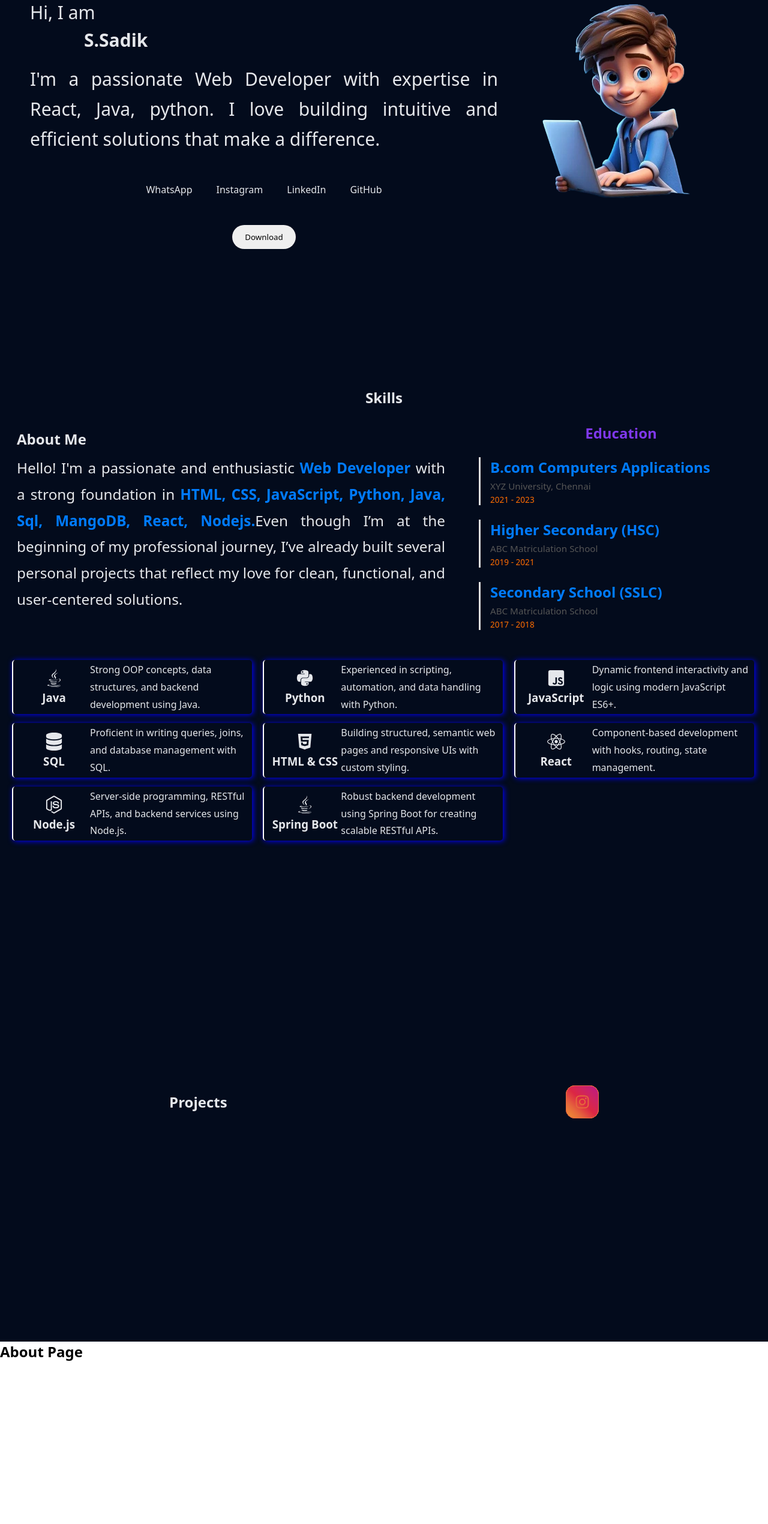
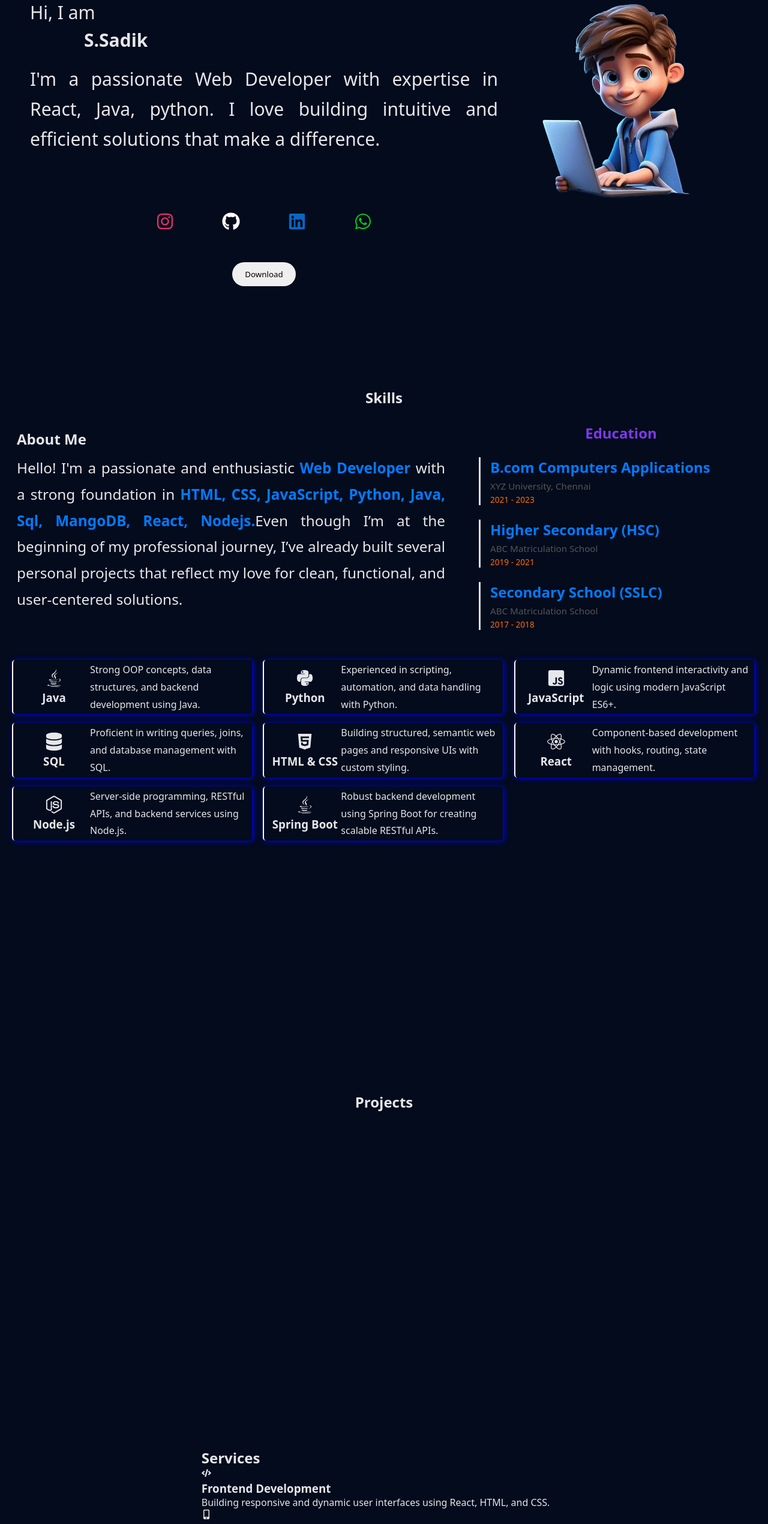
Before and after one commit to Sadik1433/SadikPortfolio, a React (Vite) app: page / in a window 1280 px wide. Shown: the part 234-2774 px from the top of the page at 60% size. Before the commit the page ends 2503 px from the top, so only its background shows below. Built offline with nearby package versions, Linux system fonts and the light colour scheme.

Commit message:
icons updated

```diff
--- a/src/App.jsx
+++ b/src/App.jsx
@@ -7,6 +7,7 @@ import Hero from "./Component/Hero";
 import Skills from "./Component/Skills";
 import About from "./Component/About";
 import Project from "./Component/Project";
+import Service from "./Component/Service";
 
 const App = () => {
 
@@ -20,6 +21,7 @@ const App = () => {
       <Hero />
       <Skills />
       <Project />
+      <Service />
       <About />
     </div>
   );
--- a/src/Component/CssFile/hero.css
+++ b/src/Component/CssFile/hero.css
@@ -28,9 +28,10 @@
     font-family: sans-serif;
 }
 .icons-container{
+    min-height: 120px;
     display: flex;
-    align-self: center;
-    gap: 40px;
+    align-items: flex-end;
+    gap: 80px;
     padding: 10px 20px ;
 }
 .text-content-container{
--- a/src/Component/CssFile/icons.css
+++ b/src/Component/CssFile/icons.css
@@ -1,4 +1,3 @@
-
 .tooltip-container {
   position: relative;
   cursor: pointer;
@@ -158,7 +157,7 @@
   color: #ccc;
   padding-top: 5px;
 }
-/*
+
 .icon svg {
   color: var(--icon-color);
   font-size: var(--icon-size, 24px);
@@ -172,4 +171,4 @@
 .tooltip-container:hover .tooltip {
   opacity: 1;
   top: var(--tooltip-hover-top, -150px);
-} */
+}
--- /dev/null
+++ b/src/Component/CssFile/service.css
@@ -0,0 +1,9 @@
+.service-section{
+    min-height: 100vh;
+    max-height: min-content;
+    background-color: var(--bg-color);
+    color: var(--text-color);
+    display: flex;
+    justify-content: space-around;
+    align-items: center;
+}
--- a/src/Component/Hero.jsx
+++ b/src/Component/Hero.jsx
@@ -1,15 +1,54 @@
 import "./CssFile/hero.css";
-import profile from './assets/avatar.png';
+import profile from "./assets/avatar.png";
+import { FaInstagram, FaGithub, FaLinkedin } from "react-icons/fa";
+import { FaWhatsapp } from "react-icons/fa6";
+import Icons from "./Icons";
 
+const socialData = [
+  {
+    id: 1,
+    icon: <FaInstagram size={30} />,
+    color: "#E1306C",
+    name: "User",
+    username: "insta_user",
+    followers: "800",
+  },
+  {
+    id: 2,
+    icon: <FaGithub size={30} />,
+    color: "#ffffff",
+    name: "Sadik",
+    username: "sadik-dev",
+    followers: "120",
+  },
+  {
+    id: 3,
+    icon: <FaLinkedin size={30} />,
+    color: "#0A66C2",
+    name: "Sadik",
+    username: "sadik",
+    followers: "500",
+  },
+  {
+    id: 4,
+    icon: <FaWhatsapp size={30} />,
+    color: "#0ac216",
+    name: "Sadik",
+    username: "sadik",
+    followers: "500",
+  },
+];
+
+{
+  socialData.map((item, i) => <Icons key={i} {...item} />);
+}
 const Hero = () => {
   return (
     <section id="hero" className="hero-container">
       <div className="content-container">
         <div className="header-section" data-aos="fade-right">
           <div className="name-section">
-            <span className="text-content">
-             Hi, I am
-            </span>
+            <span className="text-content">Hi, I am</span>
             <br />
             <h1 className="name-head">S.Sadik</h1>
           </div>
@@ -21,10 +60,9 @@ const Hero = () => {
             </p>
           </div>
           <div className="icons-container">
-            <span className="icons">WhatsApp</span>
-            <span className="icons">Instagram</span>
-            <span className="icons">LinkedIn</span>
-            <span className="icons">GitHub</span>
+            {socialData.map((item, i) => (
+              <Icons key={i} {...item} />
+            ))}
           </div>
           <div className="resume-container">
             <button className="resume-btn">Download</button>
--- a/src/Component/Icons.jsx
+++ b/src/Component/Icons.jsx
@@ -1,141 +1,42 @@
-import './CssFile/icons.css';
-import { FaInstagram } from "react-icons/fa";
-// import { FaWhatsapp } from "react-icons/fa6";
-// import { FaGithub } from "react-icons/fa";
-// import { BsLinkedin } from "react-icons/bs";
+import "./CssFile/icons.css";
 
-const Icons = () => {
+const Icons = ({
+  icon,
+  color,
+  name,
+  username,
+  followers,
+  profileBg = "#2a2b2f",
+}) => {
   return (
-    <div>
-      <div class="tooltip-container">
-        <div class="tooltip">
-          <div class="profile">
-            <div class="user">
-              <div class="img">Ui</div>
-              <div class="details">
-                <div class="name">User</div>
-                <div class="username">@username</div>
-              </div>
+    <div
+      className="tooltip-container"
+      style={{
+        "--icon-color": color,
+        "--profile-border": color,
+        "--profile-bg": profileBg,
+      }}
+    >
+      <div className="tooltip">
+        <div className="profile">
+          <div className="user">
+            <div className="img">{name[0]}</div>
+
+            <div className="details">
+              <div className="name">{name}</div>
+              <div className="username">@{username}</div>
             </div>
-            <div class="about">800+ Followers</div>
           </div>
+
+          <div className="about">{followers}+ Followers</div>
         </div>
-        <div class="text">
-          <a class="icon" href="#">
-            <div class="layer">
-              <span></span>
-              <span></span>
-              <span></span>
-              <span></span>
-              <span class="instagramSVG">
-                <FaInstagram />
-                {/* <svg
-                  fill="white"
-                  class="svgIcon"
-                  viewBox="0 0 448 512"
-                  height="1.5em"
-                  xmlns="http://www.w3.org/2000/svg"
-                >
-                  <path d="M224.1 141c-63.6 0-114.9 51.3-114.9 114.9s51.3 114.9 114.9 114.9S339 319.5 339 255.9 287.7 141 224.1 141zm0 189.6c-41.1 0-74.7-33.5-74.7-74.7s33.5-74.7 74.7-74.7 74.7 33.5 74.7 74.7-33.6 74.7-74.7 74.7zm146.4-194.3c0 14.9-12 26.8-26.8 26.8-14.9 0-26.8-12-26.8-26.8s12-26.8 26.8-26.8 26.8 12 26.8 26.8zm76.1 27.2c-1.7-35.9-9.9-67.7-36.2-93.9-26.2-26.2-58-34.4-93.9-36.2-37-2.1-147.9-2.1-184.9 0-35.8 1.7-67.6 9.9-93.9 36.1s-34.4 58-36.2 93.9c-2.1 37-2.1 147.9 0 184.9 1.7 35.9 9.9 67.7 36.2 93.9s58 34.4 93.9 36.2c37 2.1 147.9 2.1 184.9 0 35.9-1.7 67.7-9.9 93.9-36.2 26.2-26.2 34.4-58 36.2-93.9 2.1-37 2.1-147.8 0-184.8zM398.8 388c-7.8 19.6-22.9 34.7-42.6 42.6-29.5 11.7-99.5 9-132.1 9s-102.7 2.6-132.1-9c-19.6-7.8-34.7-22.9-42.6-42.6-11.7-29.5-9-99.5-9-132.1s-2.6-102.7 9-132.1c7.8-19.6 22.9-34.7 42.6-42.6 29.5-11.7 99.5-9 132.1-9s102.7-2.6 132.1 9c19.6 7.8 34.7 22.9 42.6 42.6 11.7 29.5 9 99.5 9 132.1s2.7 102.7-9 132.1z"></path>
-                </svg> */}
-              </span>
-            </div>
-            <div class="text">Instagram</div>
-          </a>
-        </div>
+      </div>
+
+      <div className="text">
+        <a className="icon">{icon}</a>
       </div>
     </div>
   );
 };
 
 export default Icons;
-
-
-// const Icons = ({
-//   icon,
-//   color,
-//   name,
-//   username,
-//   followers,
-//   profileBg = "#2a2b2f",
-// }) => {
-//   return (
-//     <div
-//       className="tooltip-container"
-//       style={{
-//         "--icon-color": color,
-//         "--profile-border": color,
-//         "--profile-bg": profileBg,
-//       }}
-//     >
-//       <div className="tooltip">
-//         <div className="profile">
-//           <div className="user">
-//             <div className="img">{name[0]}</div>
-
-//             <div className="details">
-//               <div className="name">{name}</div>
-//               <div className="username">@{username}</div>
-//             </div>
-//           </div>
-
-//           <div className="about">{followers}+ Followers</div>
-//         </div>
-//       </div>
-
-//       <div className="text">
-//         <a className="icon">{icon}</a>
-//       </div>
-//     </div>
-//   );
-// };
-
-// export default Icons;
-
-
-// import { FaInstagram, FaGithub, FaLinkedin } from "react-icons/fa";
-
-// <Icons
-//   icon={<FaInstagram />}
-//   color="#E1306C"
-//   name="User"
-//   username="insta_user"
-//   followers="800"
-// />
-
-// <Icons
-//   icon={<FaGithub />}
-//   color="#ffffff"
-//   name="Sadik"
-//   username="sadik-dev"
-//   followers="120"
-// />
-
-// <Icons
-//   icon={<FaLinkedin />}
-//   color="#0A66C2"
-//   name="Sadik"
-//   username="sadik"
-//   followers="500"
-// />
-
-// const socialData = [
-//   {
-//     icon: <FaInstagram />,
-//     color: "#E1306C",
-//     name: "User",
-//     username: "insta_user",
-//     followers: 800,
-//   },
-//   {
-//     icon: <FaGithub />,
-//     color: "#ffffff",
-//     name: "Sadik",
-//     username: "sadik-dev",
-//     followers: 120,
-//   },
-// ];
-
-// {socialData.map((item, i) => (
-//   <Icons key={i} {...item} />
-// ))}
--- a/src/Component/Navbar.jsx
+++ b/src/Component/Navbar.jsx
@@ -1,7 +1,7 @@
 import './CssFile/navbar.css';
 import { useState, useEffect } from "react";
 import { Link } from "react-scroll";
-// import { FaSun, FaMoon } from 'react-icons/fa';
+import { FaSun, FaMoon } from 'react-icons/fa';
 
 const Navbar = () => {
   const [isOpen, setIsOpen] = useState(false);
@@ -93,8 +93,7 @@ const Navbar = () => {
         </Link>
 
         <button onClick={toggleTheme} className="toggle-theme">
-         {/* {theme === 'light' ? <FaMoon /> : <FaSun />} */}
-         theme
+         {theme === 'light' ? <FaMoon /> : <FaSun />}
         </button>
       </ul>
     </nav>
--- a/src/Component/Project.jsx
+++ b/src/Component/Project.jsx
@@ -1,13 +1,11 @@
-import './CssFile/project.css'
-import Icons from './Icons';
+import "./CssFile/project.css";
 
 const Project = () => {
   return (
-    <section id='project' className='project-section'>
+    <section id="project" className="project-section">
       <h1>Projects</h1>
-      <Icons />
     </section>
-  )
-}
+  );
+};
 
-export default Project
+export default Project;
--- /dev/null
+++ b/src/Component/Service.jsx
@@ -0,0 +1,65 @@
+import './CssFile/service.css'
+
+import { FaCode, FaMobileAlt, FaDatabase, FaLaptopCode, FaPalette, FaPlug } from 'react-icons/fa';
+
+
+const servicesData = [
+  {
+    icon: <FaCode />,
+    title: "Frontend Development",
+    description:
+      "Building responsive and dynamic user interfaces using React, HTML, and CSS.",
+  },
+  {
+    icon: <FaMobileAlt />,
+    title: "Mobile Optimization",
+    description:
+      "Creating mobile-first designs and ensuring cross-device compatibility.",
+  },
+  {
+    icon: <FaDatabase />,
+    title: "Backend & Databases",
+    description:
+      "RESTful APIs and databases using Node.js, Express, and MongoDB.",
+  },
+  {
+    icon: <FaLaptopCode />,
+    title: "Full-Stack Projects",
+    description:
+      "Combining frontend and backend to deliver complete web solutions.",
+  },
+  {
+  icon: <FaPalette />,
+  title: 'UI/UX Design',
+  description: 'Designing intuitive interfaces and user journeys using Figma and modern trends.',
+},
+{
+  icon: <FaPlug />,
+  title: 'API Integration',
+  description: 'Connecting to third-party APIs like Google Maps, OpenAI, and more.',
+},
+
+];
+
+const Services = () => {
+  return (
+    <section id="service"  className="service-section" data-aos="fade-right">
+      <div className="services-section" >
+        <h2 className="services-heading">Services</h2>
+        <div className="services-grid">
+          {servicesData.map((service, index) => (
+            <div key={index} className="service-card">
+              <div className="service-icon">
+                <span>{service.icon}</span>
+              </div>
+              <h3>{service.title}</h3>
+              <p>{service.description}</p>
+            </div>
+          ))}
+        </div>
+      </div>
+    </section>
+  );
+};
+
+export default Services;
```
Also changed, not shown: src/Component/CssFile/navbar.css (+7 -14 lines).
